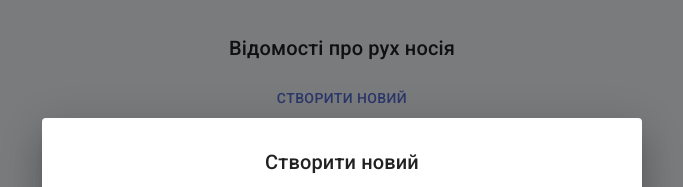
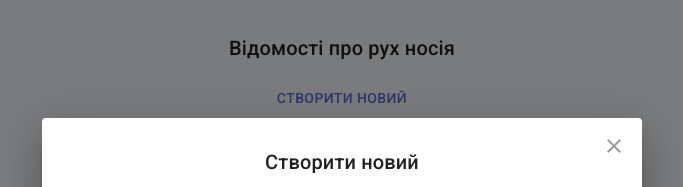
Before and after one commit to maxmax/pk-ukraina, a React (Vite) app in the folder sequelize-server-client/client/: page / in a window 1280 px wide. Both pictures are taken after a click on the button "СТВОРИТИ НОВИЙ". Shown: the top 187 px of the page, without its empty margins (298-981 px from the left). Built offline with nearby package versions, Linux system fonts and the light colour scheme; no server answers.

Commit message:
ref for test

```diff
--- a/sequelize-server-client/client/src/components/ModalDialog/index.tsx
+++ b/sequelize-server-client/client/src/components/ModalDialog/index.tsx
@@ -1,6 +1,8 @@
 import { useEffect, useState, Fragment } from "react";
 import Dialog from '@mui/material/Dialog';
 import DialogContent from '@mui/material/DialogContent';
+import IconButton from '@mui/material/IconButton';
+import CloseIcon from '@mui/icons-material/Close';
 
 type ModalDialogProps = {
   children: React.ReactNode
@@ -31,6 +33,18 @@
         open={open}
         onClose={handleClose}
       >
+        <IconButton
+          aria-label="close"
+          onClick={handleClose}
+          sx={{
+            position: 'absolute',
+            right: 8,
+            top: 8,
+            color: (theme) => theme.palette.grey[500],
+          }}
+        >
+          <CloseIcon />
+        </IconButton>
         <DialogContent>
           {children}
         </DialogContent>
--- a/sequelize-server-client/client/src/containers/Statement/components/StatementTable/index.tsx
+++ b/sequelize-server-client/client/src/containers/Statement/components/StatementTable/index.tsx
@@ -20,6 +20,9 @@
   '&:nth-of-type(odd)': {
     backgroundColor: theme.palette.action.hover,
   },
+  //"& .MuiTableCell-root": {
+  //  borderLeft: "1px solid rgba(224, 224, 224, 1)"
+  //},
   // hide last border
   '&:last-child td, &:last-child th': {
     border: 0,
--- a/sequelize-server-client/client/src/containers/Statement/statement-store.ts
+++ b/sequelize-server-client/client/src/containers/Statement/statement-store.ts
@@ -142,8 +142,8 @@
       .then(response => response.json())
       .then(result => {
         this.notifications = result.message;
+        this.getStatements();
         this.statementData = null;
-        this.getStatements();
         this.state = "done";
       })
       .catch((response) => {
```
Also changed, not shown: 5 other files (tests, documents, lock files or other folders).
